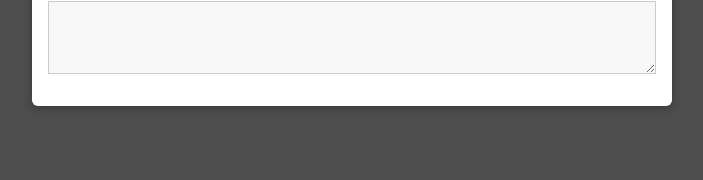
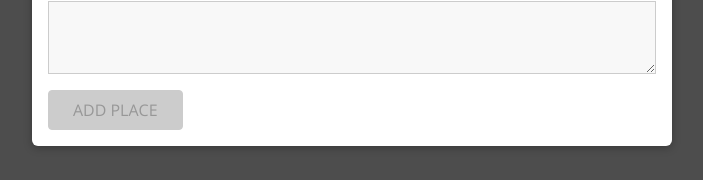
Before and after one commit to krunalsukhwani/places-app-frontend, a React (Create React App) app: page /places/new in a window 1280 px wide. Shown: the part 136-316 px from the top of the page, without its empty margins (288-991 px from the left). Built offline with nearby package versions, Linux system fonts and the light colour scheme.

Commit message:
Add description and managed states

```diff
--- a/src/places/pages/NewPlace.js
+++ b/src/places/pages/NewPlace.js
@@ -1,15 +1,60 @@
-import React, { useCallback } from "react";
+import React, { useCallback, useReducer } from "react";
 
 import "./NewPlace.css";
 import Input from "../../shared/components/FormElements/Input";
+import Button from "../../shared/components/FormElements/Button";
 import {
   VALIDATOR_MINLENGTH,
   VALIDATOR_REQUIRE,
 } from "../../shared/util/validator";
 
+const formReducer = (state, action) => {
+  switch (action.type) {
+    case "INPUT_CHANGE":
+      let formIsValid = true;
+      for (const inputId in state.inputs) {
+        if (inputId === action.inputId) {
+          formIsValid = formIsValid && action.isValid;
+        } else {
+          formIsValid = formIsValid && state.inputs[inputId].isValid;
+        }
+      }
+      return {
+        ...state,
+        inputs: {
+          ...state.inputs,
+          [action.inputId]: { value: action.value, isValid: action.isValid },
+        },
+        isValid: formIsValid,
+      };
+    default:
+      return state;
+  }
+};
+
 const NewPlace = () => {
-  const titleInputHandler = useCallback((id, value, isValid) => {}, []);
-  const descriptionInputHandler = useCallback((id, value, isValid) => {}, []);
+  const [formState, dispatch] = useReducer(formReducer, {
+    inputs: {
+      title: {
+        value: "",
+        isValid: false,
+      },
+      description: {
+        value: "",
+        isValid: false,
+      },
+    },
+    isValid: false,
+  });
+
+  const inputHandler = useCallback((id, value, isValid) => {
+    dispatch({
+      type: "INPUT_CHANGE",
+      value: value,
+      isValid: isValid,
+      inputId: id,
+    });
+  }, []);
 
   return (
     <form className="place-form">
@@ -20,7 +65,7 @@
         label="Title"
         validators={[VALIDATOR_REQUIRE()]}
         errorText="Please enter a valid title."
-        onInput={titleInputHandler}
+        onInput={inputHandler}
       />
       <Input
         id="description"
@@ -28,8 +73,11 @@
         label="Description"
         validators={[VALIDATOR_MINLENGTH(5)]}
         errorText="Please enter a valid description(at least 5 characters)."
-        onInput={descriptionInputHandler}
+        onInput={inputHandler}
       />
+      <Button type="submit" disabled={!formState.isValid}>
+        ADD PLACE
+      </Button>
     </form>
   );
 };
```
